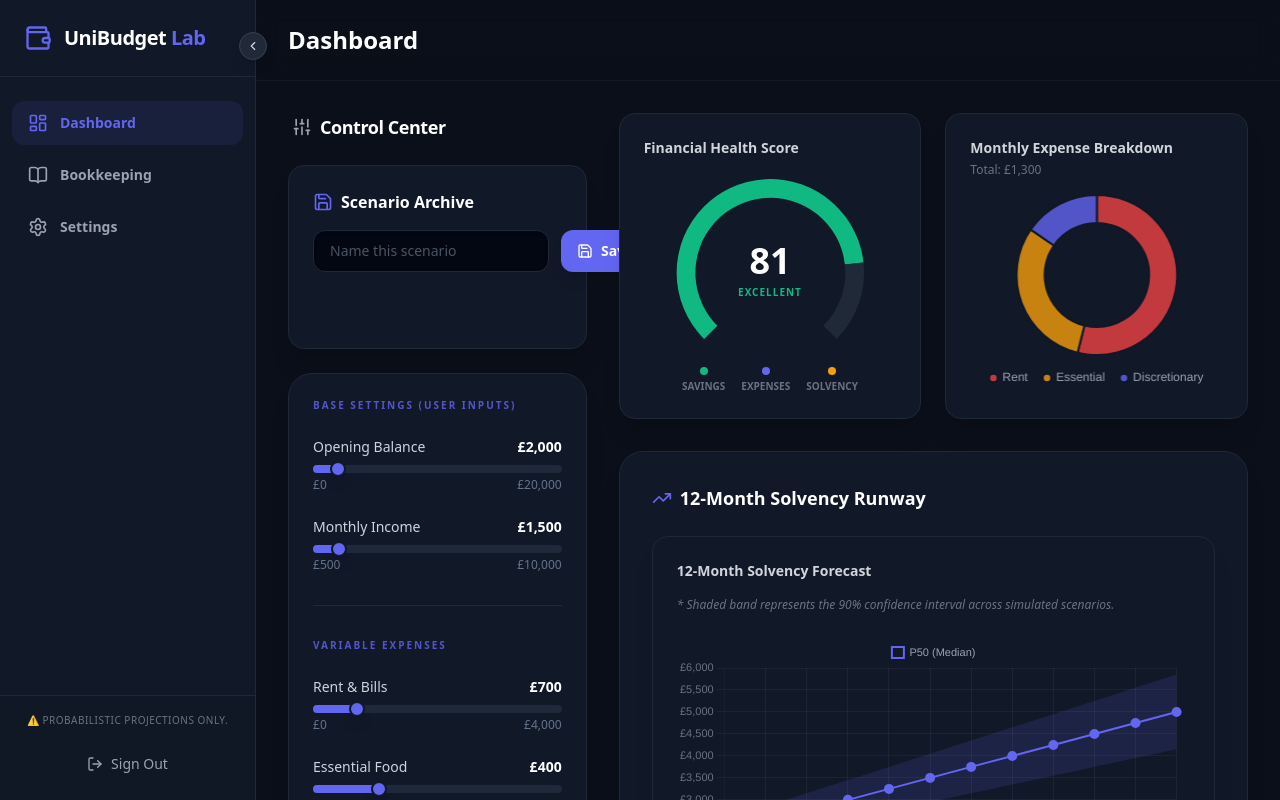
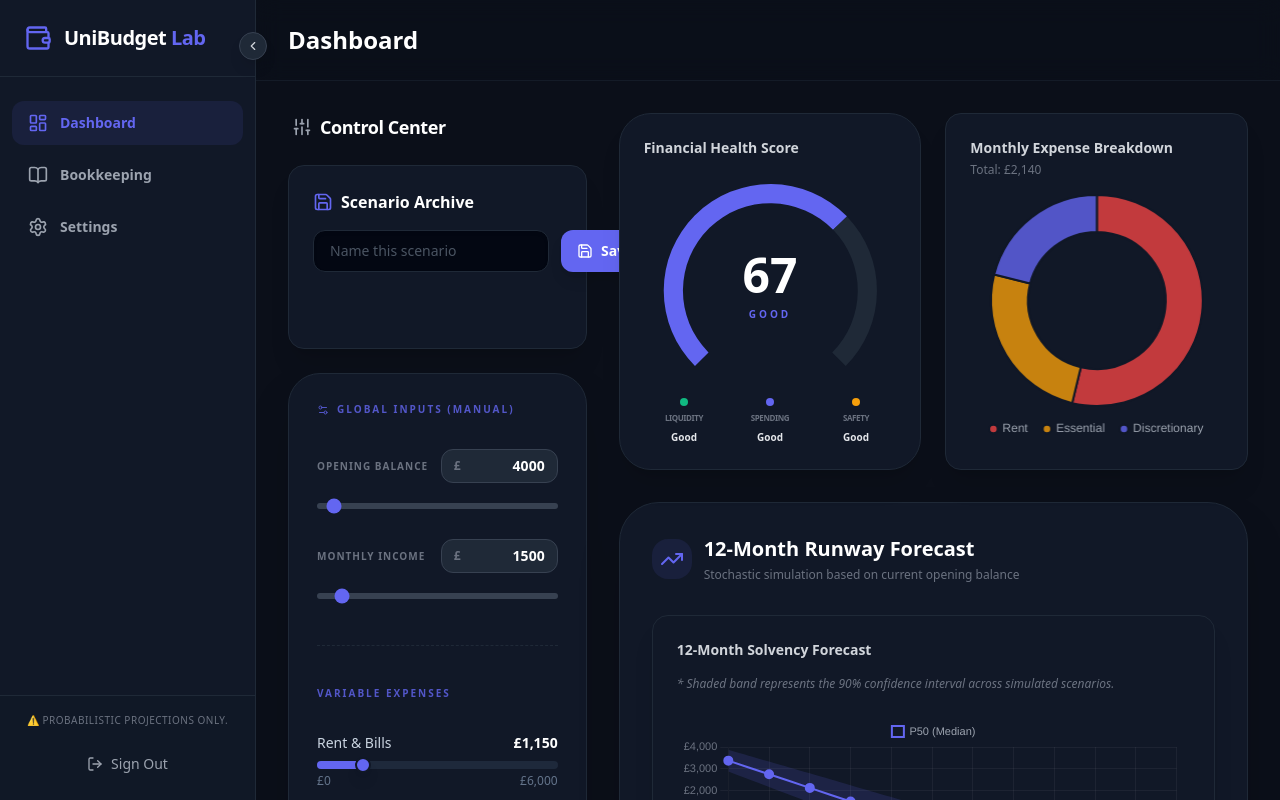
Before and after one commit to Gray850/UniBudget-Frontend, a React (Vite) app: page / in a window 1280 px wide. Both pictures are taken after a click on the button "Secure Access". Built offline with nearby package versions, Linux system fonts and the light colour scheme.

Commit message:
fix: restore index.html and index.css content

```diff
--- a/src/components/HealthScoreGauge.jsx
+++ b/src/components/HealthScoreGauge.jsx
@@ -5,19 +5,24 @@ import { ThemeContext } from "../ThemeContext";
 export default function HealthScoreGauge({ score }) {
   const { isDark } = useContext(ThemeContext);
 
-  const getScoreLabel = (s) => {
-    if (s >= 80) return { label: "Excellent", color: "#10b981" };
-    if (s >= 60) return { label: "Good", color: "#6366f1" };
-    if (s >= 40) return { label: "Fair", color: "#f59e0b" };
+  // 核心逻辑：根据分数返回主标签和颜色
+  const getRating = (s) => {
+    if (s >= 85) return { label: "Excellent", color: "#10b981" };
+    if (s >= 65) return { label: "Good", color: "#6366f1" };
+    if (s >= 45) return { label: "Fair", color: "#f59e0b" };
     return { label: "At Risk", color: "#ef4444" };
   };
 
-  const { label, color } = getScoreLabel(score);
-  const remainder = 100 - score;
+  const { label, color } = getRating(score);
+
+  // 🌟 动态计算底部的三个维度评级
+  const liquidityStatus = score > 80 ? "Excellent" : score > 50 ? "Good" : "Fair";
+  const spendingStatus = score > 60 ? "Good" : score > 30 ? "Fair" : "Warning";
+  const safetyStatus = score > 75 ? "Excellent" : score > 40 ? "Good" : "At Risk";
 
   const data = {
     datasets: [{
-      data: [score, remainder],
+      data: [score, 100 - score],
       backgroundColor: [color, isDark ? "#1f2937" : "#e5e7eb"],
       borderWidth: 0,
       circumference: 270,
@@ -25,32 +30,29 @@ export default function HealthScoreGauge({ score }) {
     }],
   };
 
-  const options = {
-    responsive: true,
-    maintainAspectRatio: false,
-    cutout: "80%",
-    plugins: { tooltip: { enabled: false }, legend: { display: false } },
-  };
+  return (
+    <div className={`${isDark ? "bg-gray-900 border-gray-800" : "bg-white border-gray-100"} border rounded-[2rem] p-6 shadow-xl flex flex-col justify-between transition-all duration-300`}>
+      <h3 className={`font-bold text-sm mb-2 ${isDark ? "text-gray-300" : "text-gray-700"}`}>Financial Health Score</h3>
 
-  return (
-    <div className={`${isDark ? "bg-gray-900 border-gray-800" : "bg-white border-gray-100"} border rounded-2xl p-6 shadow-xl flex flex-col justify-between transition-colors duration-300`}>
-      <h3 className={`font-bold text-sm mb-2 ${isDark ? "text-gray-300" : "text-gray-700"}`}>Financial Health Score</h3>
-      <div className="relative h-40 flex items-center justify-center mt-2">
-        <Doughnut data={data} options={options} />
-        <div className="absolute inset-0 flex flex-col items-center justify-center pt-6">
-          <span className={`text-4xl font-black ${isDark ? "text-white" : "text-gray-900"}`}>{score}</span>
-          <span className="text-[10px] uppercase tracking-widest font-bold mt-1" style={{ color }}>{label}</span>
+      <div className="relative h-48 flex items-center justify-center mt-2">
+        <Doughnut data={data} options={{ responsive: true, maintainAspectRatio: false, cutout: "82%", plugins: { tooltip: { enabled: false } } }} />
+        <div className="absolute inset-0 flex flex-col items-center justify-center pt-8">
+          <span className={`text-5xl font-black ${isDark ? "text-white" : "text-gray-900"}`}>{score}</span>
+          <span className="text-[10px] uppercase tracking-[0.3em] font-bold mt-2" style={{ color }}>{label}</span>
         </div>
       </div>
-      <div className="mt-6 flex flex-wrap justify-center gap-x-4 gap-y-2 px-2">
+
+      {/* 🌟 底部标签：现在直接显示评级词汇 */}
+      <div className="mt-8 flex justify-center gap-4 px-2">
         {[
-          { label: "Savings", color: "bg-emerald-500" },
-          { label: "Expenses", color: "bg-indigo-500" },
-          { label: "Solvency", color: "bg-amber-500" },
+          { category: "Liquidity", status: liquidityStatus, color: "bg-emerald-500" },
+          { category: "Spending", status: spendingStatus, color: "bg-indigo-500" },
+          { category: "Safety", status: safetyStatus, color: "bg-amber-500" },
         ].map((item) => (
-          <div key={item.label} className="flex flex-col items-center gap-1">
+          <div key={item.category} className="flex flex-col items-center gap-1.5 min-w-[70px]">
             <div className={`w-2 h-2 rounded-full ${item.color}`} />
-            <span className="text-[10px] text-gray-500 uppercase font-semibold">{item.label}</span>
+            <span className="text-[8px] text-gray-500 uppercase font-black tracking-tighter">{item.category}</span>
+            <span className={`text-[10px] font-bold ${isDark ? "text-gray-200" : "text-gray-900"}`}>{item.status}</span>
           </div>
         ))}
       </div>
--- a/src/pages/DashboardPage.jsx
+++ b/src/pages/DashboardPage.jsx
@@ -1,49 +1,79 @@
 import React, { useState, useContext } from "react";
-import { Activity, TrendingUp, Sliders } from "lucide-react";
+import { Activity, TrendingUp, Sliders, Settings2 } from "lucide-react";
 import { ThemeContext } from "../ThemeContext";
 
-// 导入小组件
 import ScenarioManager from "../components/ScenarioManager";
 import ScenarioSlider from "../components/ScenarioSlider";
 import HealthScoreGauge from "../components/HealthScoreGauge";
 import ExpensePieChart from "../components/ExpensePieChart";
 import SolvencyFanChart from "../components/SolvencyFanChart";
 
+// 🌟 核心升级：带有手动输入框的调节器组件
+const ManualInputGroup = ({ label, value, onChange, min, max, isDark }) => {
+  return (
+    <div className="mb-6">
+      <div className="flex justify-between items-center mb-2">
+        <label className={`text-[10px] font-black uppercase tracking-widest ${isDark ? "text-gray-500" : "text-gray-400"}`}>
+          {label}
+        </label>
+        <div className={`flex items-center px-3 py-1.5 rounded-xl border ${isDark ? "bg-gray-800 border-gray-700" : "bg-gray-50 border-gray-200 shadow-sm"}`}>
+          <span className="text-gray-500 text-xs mr-1 font-bold">£</span>
+          {/* 用户可以在这里自由输入任意数字 */}
+          <input
+            type="number"
+            value={value}
+            onChange={(e) => onChange(Number(e.target.value))}
+            className="w-20 bg-transparent text-right font-black text-sm outline-none border-none p-0 [appearance:textfield] [&::-webkit-outer-spin-button]:appearance-none [&::-webkit-inner-spin-button]:appearance-none"
+          />
+        </div>
+      </div>
+      <input
+        type="range"
+        min={min}
+        max={max}
+        step={50}
+        value={value}
+        onChange={(e) => onChange(Number(e.target.value))}
+        className="w-full h-1.5 bg-gray-700 rounded-lg appearance-none cursor-pointer accent-indigo-500"
+      />
+    </div>
+  );
+};
+
 export default function DashboardPage() {
   const { isDark, theme } = useContext(ThemeContext);
 
-  // --- 1. 核心输入值 (用户自定义本金与收入) ---
-  const [openingBalance, setOpeningBalance] = useState(2000);
+  // --- 用户原始输入 (初始本金 & 月收入) ---
+  const [openingBalance, setOpeningBalance] = useState(4000);
   const [monthlyIncome, setMonthlyIncome] = useState(1500);
 
-  // --- 2. 支出项 (调高上限) ---
-  const [rent, setRent] = useState(700);
-  const [food, setFood] = useState(400);
-  const [social, setSocial] = useState(200);
+  // --- 可调节支出项 ---
+  const [rent, setRent] = useState(1150);
+  const [food, setFood] = useState(540);
+  const [social, setSocial] = useState(450);
 
-  // --- 3. 计算逻辑 ---
+  // --- 财务计算逻辑 ---
   const totalExpense = rent + food + social;
   const netMonthly = monthlyIncome - totalExpense;
-
-  // 综合健康分公式：考虑了收入与存款的缓冲能力
   const monthlyBuffer = monthlyIncome + (openingBalance / 12);
-  const riskRatio = (totalExpense / monthlyBuffer) * 25;
+  const riskRatio = (totalExpense / monthlyBuffer) * 28;
   const score = Math.max(0, Math.min(100, Math.round(100 - riskRatio)));
 
-  // 12个月预测
+  // 12个月预测图数据
   const months = Array.from({ length: 12 }, (_, i) => `M${i + 1}`);
   const p50 = months.map((_, i) => {
     const monthIndex = i + 1;
-    return openingBalance + (netMonthly * monthIndex) + (monthIndex * 50);
+    // 起点为 Opening Balance，每月累加净余额
+    return openingBalance + (netMonthly * monthIndex) + (monthIndex * 20);
   });
-  const p95 = p50.map((v, i) => v + (300 + i * 50));
-  const p5 = p50.map((v, i) => v - (300 + i * 50));
+  const p95 = p50.map((v, i) => v + (500 + i * 80));
+  const p5 = p50.map((v, i) => v - (500 + i * 80));
 
   return (
     <div className="max-w-7xl mx-auto space-y-8 animate-in fade-in slide-in-from-bottom-4">
       <div className="grid grid-cols-1 lg:grid-cols-12 gap-8">
 
-        {/* ZONE 1: 控制中心 */}
+        {/* 左侧：控制中心 */}
         <div className="lg:col-span-4 space-y-6">
           <div className="flex items-center gap-2 mb-2 px-1">
             <Sliders className={`w-5 h-5 ${isDark ? "text-gray-400" : "text-gray-500"}`} />
@@ -61,36 +91,55 @@ export default function DashboardPage() {
             }}
           />
 
-          <div className={`${isDark ? "bg-gray-900 border-gray-800" : "bg-white border-gray-100"} border rounded-3xl p-6 shadow-xl`}>
-            {/* 🌟 核心修改：增加了明显的标题区分 */}
-            <h3 className={`text-[10px] font-black uppercase tracking-[0.2em] mb-6 ${theme.text} opacity-80`}>
-              Base Settings (User Inputs)
+          <div className={`${isDark ? "bg-gray-900 border-gray-800" : "bg-white border-gray-100"} border rounded-[2rem] p-7 shadow-2xl`}>
+            <h3 className={`text-[10px] font-black uppercase tracking-[0.2em] mb-8 ${theme.text} opacity-80 flex items-center gap-2`}>
+              <Settings2 size={12} /> Global Inputs (Manual)
             </h3>
-            <ScenarioSlider label="Opening Balance" min={0} max={20000} step={500} value={openingBalance} onChange={setOpeningBalance} unit="£" />
-            <ScenarioSlider label="Monthly Income" min={500} max={10000} step={100} value={monthlyIncome} onChange={setMonthlyIncome} unit="£" />
 
-            <div className={`my-8 border-t ${isDark ? "border-gray-800" : "border-gray-100"}`} />
+            {/* 🌟 支持手动输入的初始金额与收入 */}
+            <ManualInputGroup
+              label="Opening Balance"
+              value={openingBalance}
+              onChange={setOpeningBalance}
+              min={0} max={100000}
+              isDark={isDark}
+            />
 
-            <h3 className={`text-[10px] font-black uppercase tracking-[0.2em] mb-6 ${theme.text} opacity-80`}>
+            <ManualInputGroup
+              label="Monthly Income"
+              value={monthlyIncome}
+              onChange={setMonthlyIncome}
+              min={0} max={20000}
+              isDark={isDark}
+            />
+
+            <div className={`my-10 border-t border-dashed ${isDark ? "border-gray-800" : "border-gray-200"}`} />
+
+            <h3 className={`text-[10px] font-black uppercase tracking-[0.2em] mb-8 ${theme.text} opacity-80`}>
               Variable Expenses
             </h3>
-            <ScenarioSlider label="Rent & Bills" min={0} max={4000} step={50} value={rent} onChange={setRent} />
-            <ScenarioSlider label="Essential Food" min={0} max={1500} step={20} value={food} onChange={setFood} />
-            <ScenarioSlider label="Discretionary" min={0} max={1500} step={10} value={social} onChange={setSocial} />
+            <ScenarioSlider label="Rent & Bills" min={0} max={6000} step={50} value={rent} onChange={setRent} />
+            <ScenarioSlider label="Essential Food" min={0} max={2500} step={20} value={food} onChange={setFood} />
+            <ScenarioSlider label="Discretionary" min={0} max={2500} step={10} value={social} onChange={setSocial} />
           </div>
         </div>
 
-        {/* ZONE 2 & 3: 数据分析区 */}
+        {/* 右侧：数据看板 */}
         <div className="lg:col-span-8 space-y-8">
           <div className="grid grid-cols-1 md:grid-cols-2 gap-6">
             <HealthScoreGauge score={score} />
             <ExpensePieChart data={{ rent, food, transport: social }} />
           </div>
 
-          <div className={`${isDark ? "bg-gray-900 border-gray-800" : "bg-white border-gray-100"} border rounded-3xl p-8 shadow-xl`}>
-            <div className="flex items-center gap-2 mb-6">
-              <TrendingUp className={`w-5 h-5 ${theme.text}`} />
-              <h2 className={`text-lg font-bold ${isDark ? "text-white" : "text-gray-900"}`}>12-Month Solvency Runway</h2>
+          <div className={`${isDark ? "bg-gray-900 border-gray-800" : "bg-white border-gray-100"} border rounded-[2.5rem] p-8 shadow-2xl`}>
+            <div className="flex items-center gap-3 mb-8">
+              <div className={`p-2 rounded-2xl ${theme.lightBg}`}>
+                <TrendingUp className={`w-6 h-6 ${theme.text}`} />
+              </div>
+              <div>
+                <h2 className={`text-xl font-bold ${isDark ? "text-white" : "text-gray-900"}`}>12-Month Runway Forecast</h2>
+                <p className="text-xs text-gray-500 font-medium mt-1">Stochastic simulation based on current opening balance</p>
+              </div>
             </div>
             <SolvencyFanChart days={months} p5={p5} p50={p50} p95={p95} />
           </div>
```
